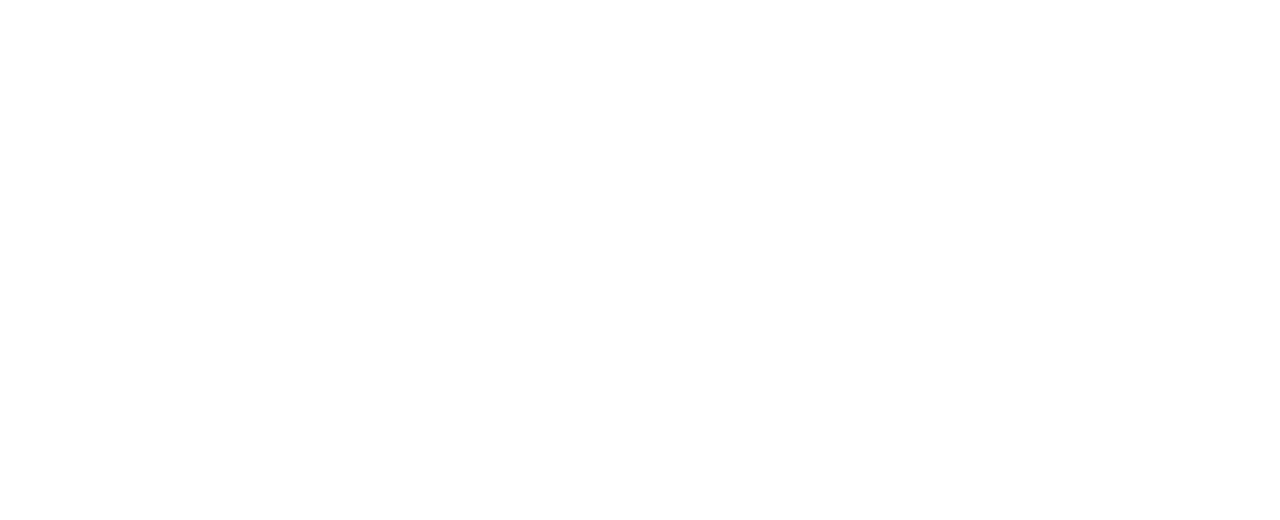
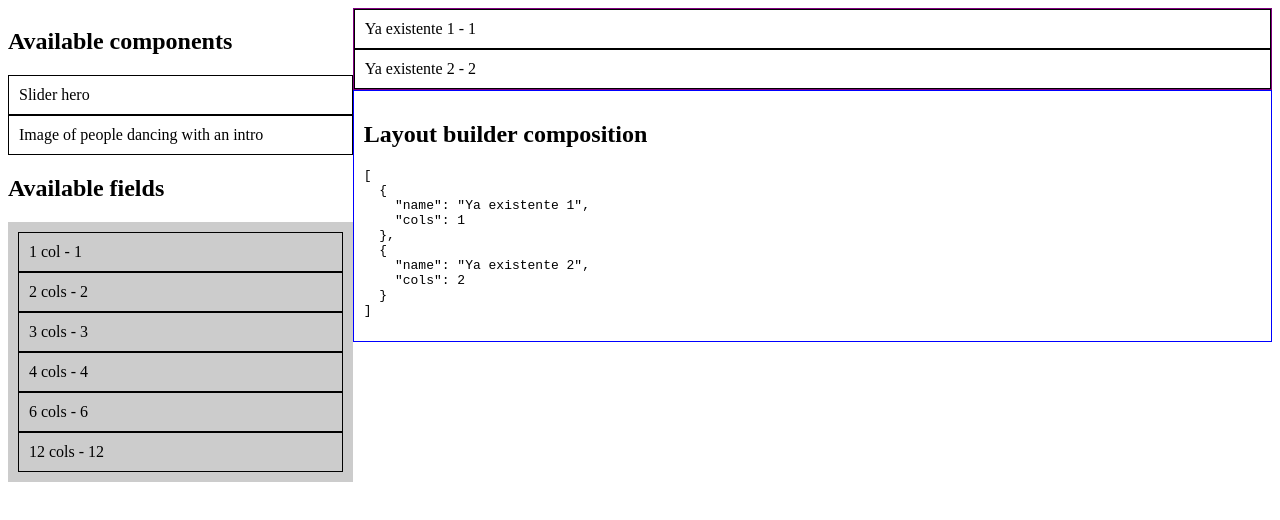
Before and after one commit to capynet/drupal-multivalued-entity-reference-layout-builder, a Vue app in the folder ui/: page / in a window 1280 px wide. Shown: the top 520 px of the page. Built offline with nearby package versions, Linux system fonts and the light colour scheme; data requests are answered from the project's data file.

Commit message:
- Added basic components. - Added json server for mocking.

```diff
--- /dev/null
+++ b/ui/mock.json
@@ -0,0 +1,24 @@
+{
+  "canvasFields": [
+    { "name": "Ya existente 1", "cols": 1 },
+    { "name": "Ya existente 2", "cols": 2 }
+  ],
+  "availableFields": [
+    { "name": "1 col", "cols": 1 },
+    { "name": "2 cols", "cols": 2 },
+    { "name": "3 cols", "cols": 3 },
+    { "name": "4 cols", "cols": 4 },
+    { "name": "6 cols", "cols": 6 },
+    { "name": "12 cols", "cols": 12 }
+  ],
+  "components": [
+    {
+      "id": "slider-1",
+      "label": "Slider hero"
+    },
+    {
+      "id": "image-with-text-2",
+      "label": "Image of people dancing with an intro"
+    }
+  ]
+}
--- a/ui/package.json
+++ b/ui/package.json
@@ -5,7 +5,8 @@
   "scripts": {
     "serve": "vue-cli-service serve",
     "build": "vue-cli-service build",
-    "lint": "vue-cli-service lint"
+    "lint": "vue-cli-service lint",
+    "mock": "json-server --watch mock.json"
   },
   "dependencies": {
     "core-js": "^3.6.5",
@@ -19,7 +20,8 @@
     "@vue/compiler-sfc": "^3.0.0",
     "babel-eslint": "^10.1.0",
     "eslint": "^6.7.2",
-    "eslint-plugin-vue": "^7.0.0"
+    "eslint-plugin-vue": "^7.0.0",
+    "json-server": "^0.17.0"
   },
   "eslintConfig": {
     "root": true,
--- a/ui/src/App.vue
+++ b/ui/src/App.vue
@@ -1,19 +1,45 @@
 <template>
-  <LayoutCanvas/>
+  <main class="skeleton">
+    <div class="sidebar">
+      <h2>Available components</h2>
+      <AvailableComponents />
+      <h2>Available fields</h2>
+      <AvailableFields />
+    </div>
+    <div class="content">
+      <LayoutCanvas />
+    </div>
+  </main>
 </template>
 
 <script>
+  import AvailableComponents from "./components/AvailableComponents.vue";
+  import AvailableFields from "./components/AvailableFields.vue";
   import LayoutCanvas from "./components/LayoutCanvas.vue";
 
   export default {
-  name: "App",
+    name: "Layout builder",
     components: {
-    LayoutCanvas
+      AvailableComponents,
+      AvailableFields,
+      LayoutCanvas,
     },
   };
 </script>
 
-<style>
+<style scoped>
   #plb-app {
   }
+
+  .skeleton {
+    display: flex;
+  }
+
+  .skeleton .sidebar {
+    width: 30%;
+  }
+
+  .skeleton .content {
+    width: 80%;
+  }
 </style>
--- /dev/null
+++ b/ui/src/components/AvailableComponents.vue
@@ -0,0 +1,49 @@
+<template>
+  <section class="available-components">
+    <draggable
+      :list="components"
+      item-key="cols"
+      class="list-group"
+      ghost-class="ghost"
+      @start="dragging = true"
+      @end="dragging = false"
+    >
+      <template #item="{ element }">
+        <div class="lc-field">{{ element.label }}</div>
+      </template>
+    </draggable>
+  </section>
+</template>
+
+<script>
+  import draggable from "vuedraggable";
+
+  export default {
+    name: "availableComponents",
+    display: "AvailableComponents",
+
+    components: {
+      draggable,
+    },
+
+    data() {
+      return {
+        components: [],
+        dragging: false,
+      };
+    },
+
+    mounted() {
+      fetch("http://localhost:3000/components")
+        .then((res) => res.json())
+        .then((data) => (this.components = data));
+    },
+  };
+</script>
+
+<style scoped>
+  .lc-field {
+    border: 1px solid black;
+    padding: 10px;
+  }
+</style>
--- /dev/null
+++ b/ui/src/components/AvailableFields.vue
@@ -0,0 +1,60 @@
+<template>
+  <section class="available-fields">
+    <draggable
+      :list="availableFields"
+      item-key="cols"
+      class="list-group"
+      ghost-class="ghost"
+      @start="dragging = true"
+      @end="dragging = false"
+      :group="{ name: 'layout', pull: 'clone', put: false }"
+    >
+      <template #item="{ element }">
+        <div class="lc-field">{{ element.name }} - {{ element.cols }}</div>
+      </template>
+    </draggable>
+  </section>
+</template>
+
+<script>
+  import draggable from "vuedraggable";
+
+  export default {
+    name: "availableFields",
+    display: "AvailableFields",
+
+    components: {
+      draggable,
+    },
+
+    data() {
+      return {
+        availableFields: [],
+        dragging: false,
+      };
+    },
+
+    mounted() {
+      fetch("http://localhost:3000/availableFields")
+        .then((res) => res.json())
+        .then((data) => (this.availableFields = data));
+    },
+  };
+</script>
+
+<style scoped>
+  .ghost {
+    opacity: 0.5;
+    background: #369;
+  }
+
+  .available-fields {
+    background: #ccc;
+    padding: 10px;
+  }
+
+  .lc-field {
+    border: 1px solid black;
+    padding: 10px;
+  }
+</style>
--- a/ui/src/components/LayoutCanvas.vue
+++ b/ui/src/components/LayoutCanvas.vue
@@ -1,12 +1,61 @@
 <template>
-  <section class="canvas">
+  <draggable
+    :list="canvasFields"
+    item-key="cols"
+    class="layout-canvas"
+    ghost-class="ghost"
+    @start="dragging = true"
+    @end="dragging = false"
+    group="layout"
+  >
+    <template #item="{ element }">
+      <div class="lc-field">{{ element.name }} - {{ element.cols }}</div>
+    </template>
+  </draggable>
 
-  </section>
+  <RawJson :data="canvasFields" title="Layout builder composition" />
 </template>
 
 <script>
-export default {
-  props: {
+  import draggable from "vuedraggable";
+  import RawJson from "./RawJson.vue";
+
+  export default {
+    name: "layoutCanvas",
+    display: "LayoutCanvas",
+
+    components: {
+      draggable,
+      RawJson,
+    },
+
+    data() {
+      return {
+        canvasFields: [],
+        dragging: false,
+      };
+    },
+
+    mounted() {
+      fetch("http://localhost:3000/canvasFields")
+        .then((res) => res.json())
+        .then((data) => (this.canvasFields = data));
+    },
+  };
+</script>
+
+<style scoped>
+  .ghost {
+    opacity: 0.5;
+    background: #369;
   }
-}
-</script>
+
+  .layout-canvas {
+    border: 1px solid purple;
+  }
+
+  .lc-field {
+    border: 1px solid black;
+    padding: 10px;
+  }
+</style>
--- /dev/null
+++ b/ui/src/components/RawJson.vue
@@ -0,0 +1,26 @@
+<template>
+  <div class="raw-data">
+    <h2>{{ title }}</h2>
+    <pre>{{ data }}</pre>
+  </div>
+</template>
+
+<script>
+  export default {
+    name: "rawJson",
+    display: "RawJSON",
+
+    props: {
+      title: String,
+      data: Object,
+    },
+  };
+</script>
+
+<style scoped>
+  .raw-data {
+    border: 1px solid blue;
+    margin: 0;
+    padding: 10px;
+  }
+</style>
```
Also changed, not shown: 1 other file (tests, documents, lock files or other folders). Lines whose indentation alone changed are shown as unchanged.
